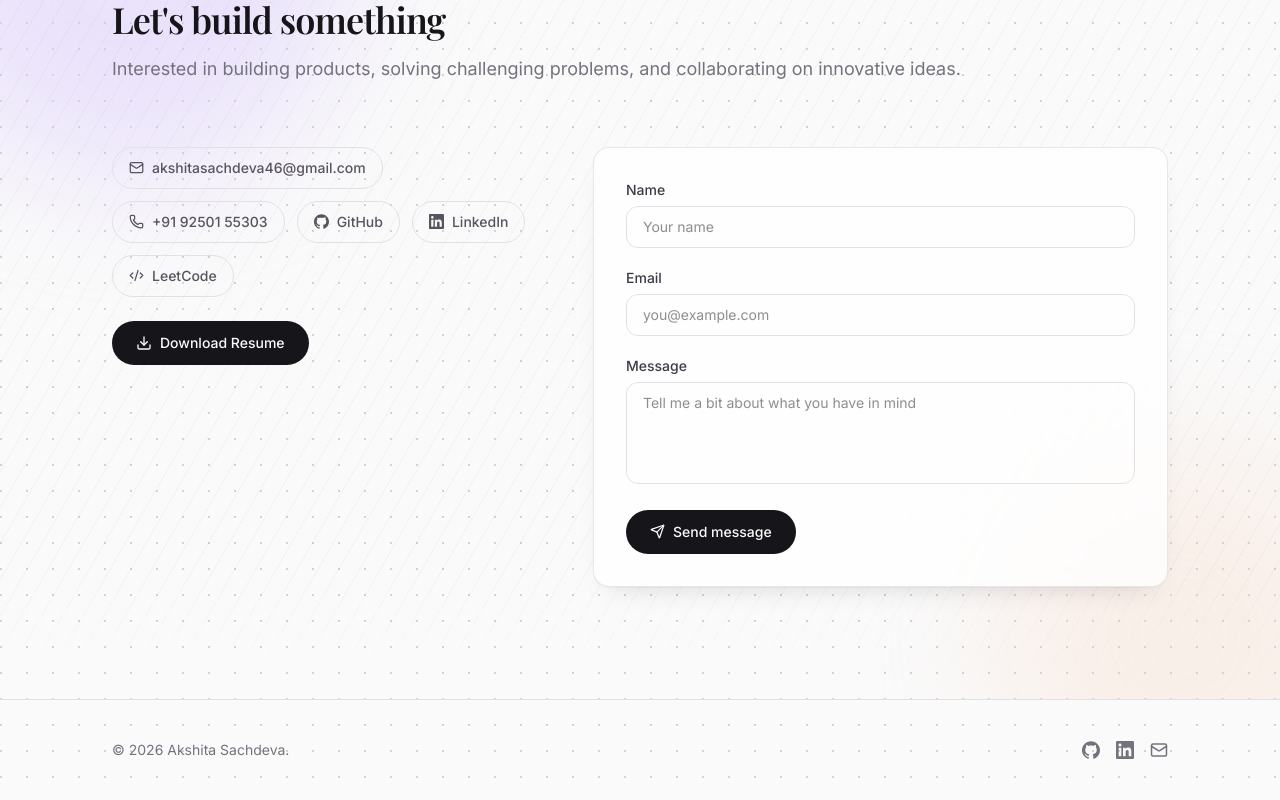
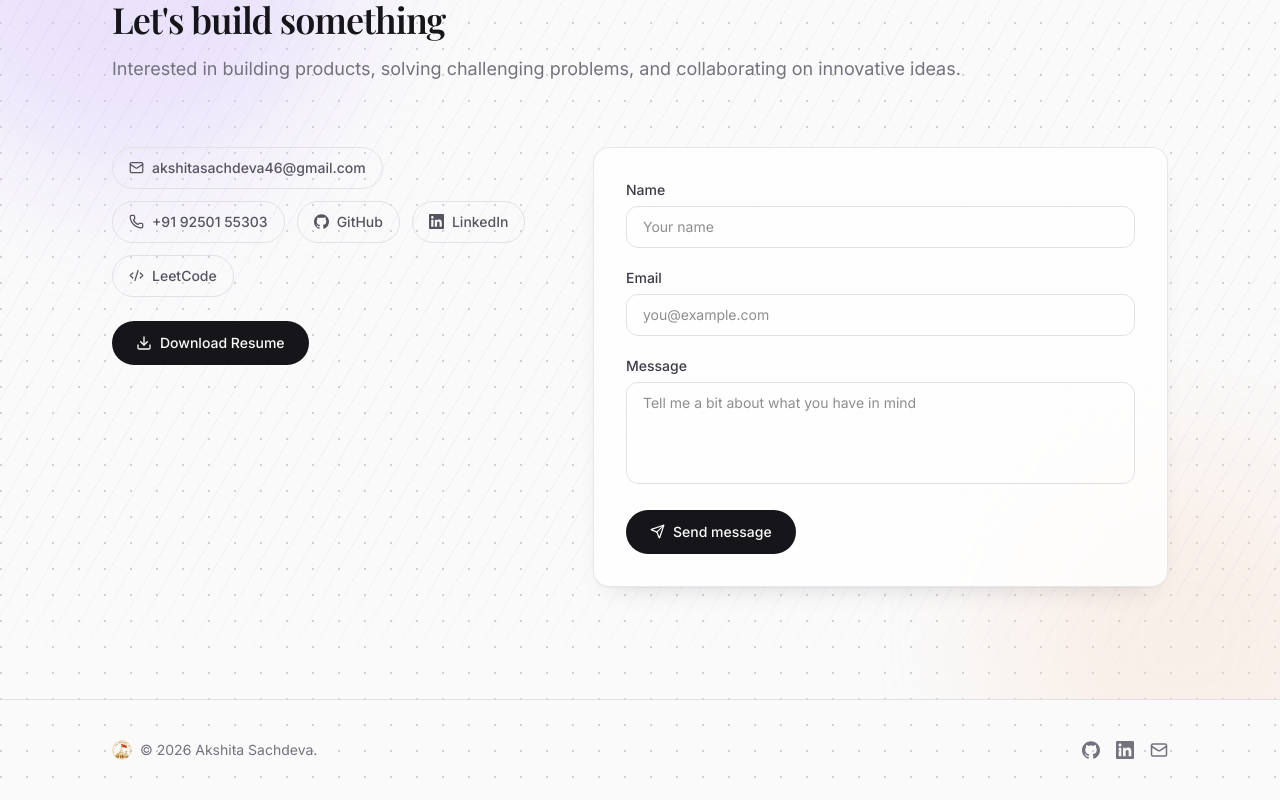
Before and after one commit to Akshita-2006/portfolio, a React (Vite) app: page / in a window 1280 px wide. Shown: the part 7544-8344 px from the top of the page. Built offline with nearby package versions, Linux system fonts and the light colour scheme; a web font is replaced by a local one.

Commit message:
enhanced 2

```diff
--- a/src/components/layout/Footer.tsx
+++ b/src/components/layout/Footer.tsx
@@ -8,8 +8,8 @@ export function Footer() {
   return (
     <footer className="border-t border-ink-200 dark:border-night-600">
       <div className="container-page flex flex-col items-center gap-4 py-10 sm:flex-row sm:justify-between">
-        <p className="text-sm text-ink-500 dark:text-ink-400">
-          © {year} {profile.name}.
+        <p className="flex items-center gap-2 text-sm text-ink-500 dark:text-ink-400">
+          <img src="/sticker.png" alt="" className="h-5 w-5 object-contain" />© {year} {profile.name}.
         </p>
         <div className="flex items-center gap-4">
           {profile.social.github && (
```
Also changed, not shown: public/sticker.png (added).
